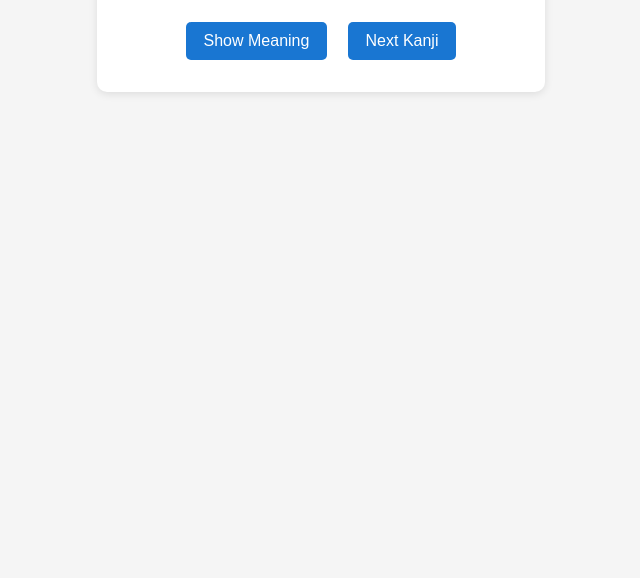
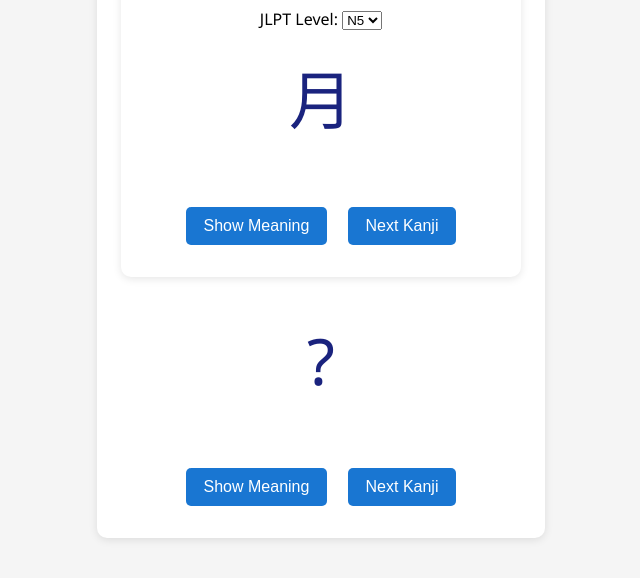
Before and after one commit to himickey/kanji-learner, a website: page index.html in a window 1280 px wide. Shown: the part 289-867 px from the top of the page, without its empty margins (319-959 px from the left). Before the commit the page ends 800 px from the top, so only its background shows below. Drawn offline with Linux system fonts and the light colour scheme.

Commit message:
Update index.html

```diff
--- a/index.html
+++ b/index.html
@@ -9,6 +9,23 @@
 <body>
   <div class="container">
     <h1>Kanji Learner</h1>
+    <div class="container">
+  <h1>Kanji Learner</h1>
+  <label for="jlpt-level">JLPT Level:</label>
+  <select id="jlpt-level">
+    <option value="N5" selected>N5</option>
+    <option value="N4">N4</option>
+    <option value="N3">N3</option>
+    <option value="N2">N2</option>
+    <option value="N1">N1</option>
+  </select>
+  <div id="kanji-card">
+    <div id="kanji-character">?</div>
+    <div id="kanji-meaning"></div>
+    <button id="show-answer">Show Meaning</button>
+    <button id="next-kanji">Next Kanji</button>
+  </div>
+</div>
     <div id="kanji-card">
       <div id="kanji-character">?</div>
       <div id="kanji-meaning"></div>
```
